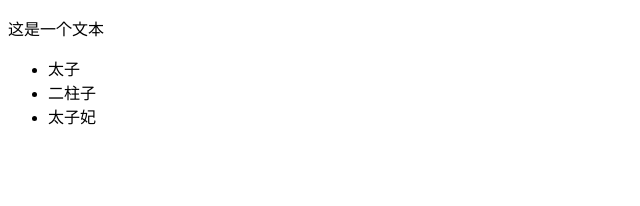
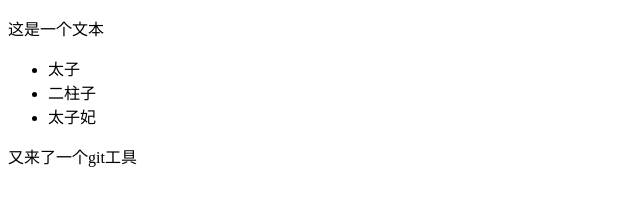
Before and after one commit to sunlinwei244/Git-firstDay_02, a plain HTML site: page index.html in a window 1280 px wide. Shown: the whole page, without its empty margins (0-640 px from the left). Drawn offline with Linux system fonts and the light colour scheme.

Commit message:
git紫猫工具

```diff
--- a/index.html
+++ b/index.html
@@ -20,6 +20,7 @@
             太子妃
         </li>
     </ul>
+    <p>又来了一个git工具</p>
 </body>
 
 </html>
```
